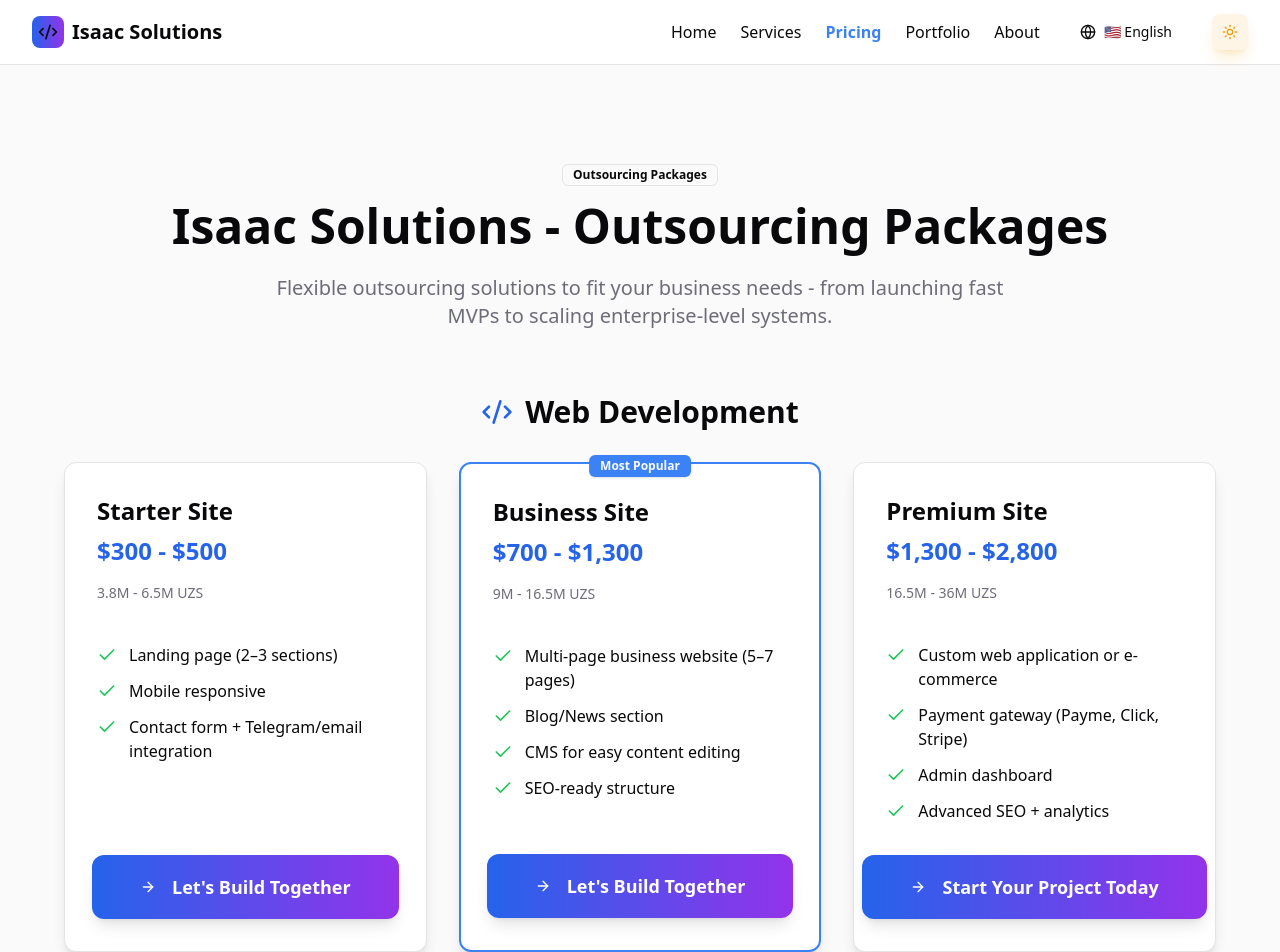
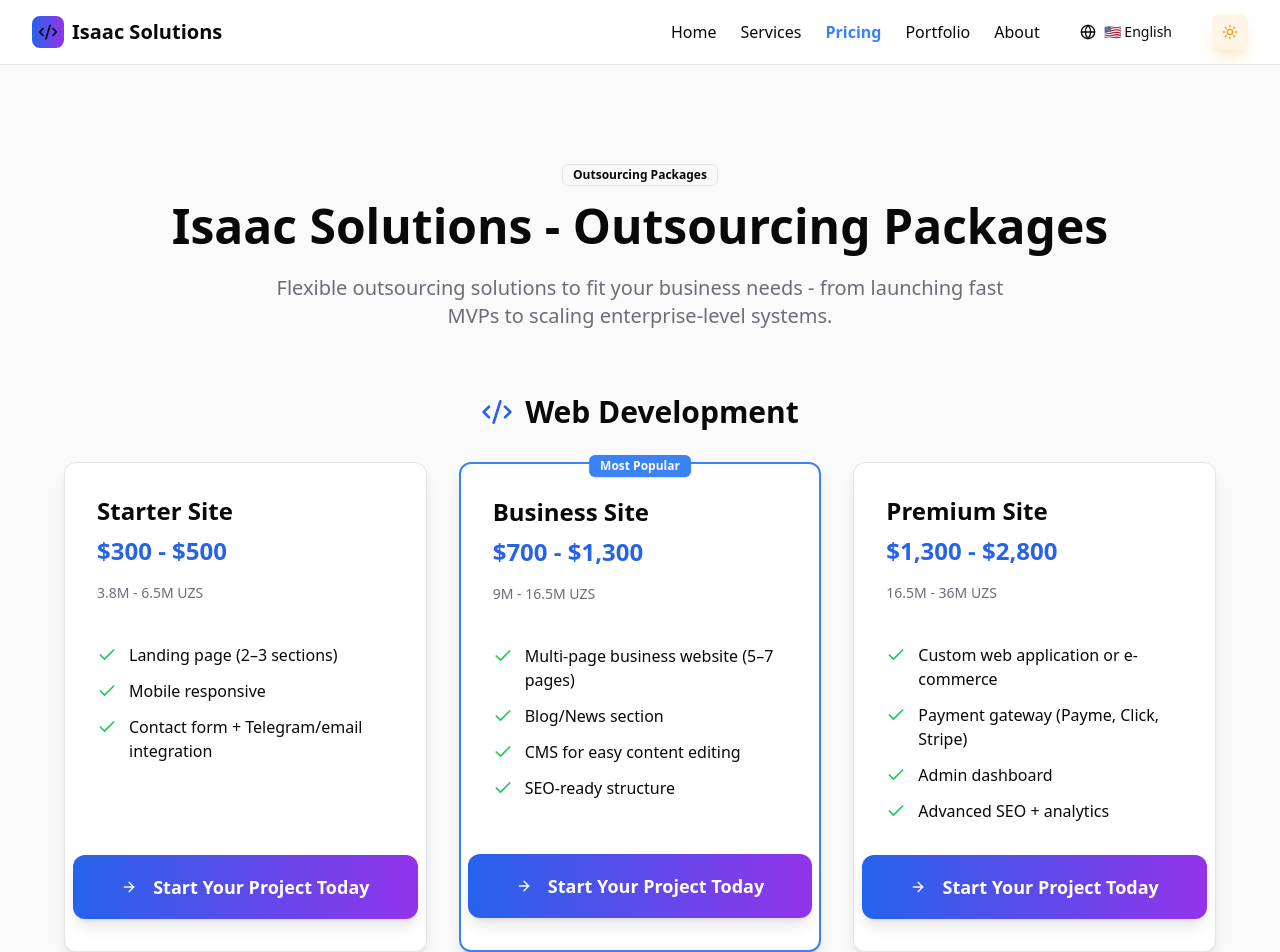
Before and after one commit to SkovanskiyS/isaac-solutions-web, a Next.js app: page /en/pricing in a window 1280 px wide. Shown: the top 952 px of the page. Built offline with nearby package versions, Linux system fonts and the light colour scheme.

Commit message:
feat: update translations and implement i18n in ClientLogos component
- Add translation support to ClientLogos component
- Update Uzbek button text to 'Loyihani boshlash'
- Fix translation usage in components

```diff
--- a/messages/en.json
+++ b/messages/en.json
@@ -455,7 +455,7 @@
       "buttons": {
         "sendMessage": "Send Message",
         "sending": "Sending...",
-        "defaultButton": "Let's Build Together"
+        "defaultButton": "Start Your Project Today"
       },
       "success": {
         "title": "Thank you, {name}!",
--- a/messages/ru.json
+++ b/messages/ru.json
@@ -199,7 +199,7 @@
       "buttons": {
         "sendMessage": "Отправить сообщение",
         "sending": "Отправка...",
-        "defaultButton": "Построим вместе"
+        "defaultButton": "Начать проект сегодня"
       },
       "success": {
         "title": "Спасибо, {name}!",
--- a/messages/uz.json
+++ b/messages/uz.json
@@ -199,7 +199,7 @@
       "buttons": {
         "sendMessage": "Xabar yuborish",
         "sending": "Yuborilmoqda...",
-        "defaultButton": "Birga quramiz"
+        "defaultButton": "Loyihani boshlash"
       },
       "success": {
         "title": "Rahmat, {name}!",
--- a/src/app/[locale]/pricing/page.tsx
+++ b/src/app/[locale]/pricing/page.tsx
@@ -56,7 +56,7 @@ export default function PricingPage() {
                 </ul>
 
                 <div className="mt-auto flex justify-center">
-                  <ContactForm buttonText={contactT('modal.buttons.defaultButton')} />
+                  <ContactForm buttonText={t('cta.buttonText')} />
                 </div>
               </Card>
 
@@ -85,7 +85,7 @@ export default function PricingPage() {
                 </ul>
 
                 <div className="mt-auto flex justify-center">
-                  <ContactForm buttonText={contactT('modal.buttons.defaultButton')} />
+                  <ContactForm buttonText={t('cta.buttonText')} />
                 </div>
               </Card>
 
--- a/src/components/ClientLogos.tsx
+++ b/src/components/ClientLogos.tsx
@@ -2,6 +2,7 @@
 
 import React, { useState } from 'react';
 import Image from 'next/image';
+import { useTranslations } from 'next-intl';
 
 interface Logo {
   id: number;
@@ -160,6 +161,8 @@ interface ClientLogosProps {
 }
 
 export default function ClientLogos({ className = "", speed = 'normal' }: ClientLogosProps) {
+  const t = useTranslations();
+
   // Animation speed mapping
   const speedClasses = {
     slow: 'animate-scroll-60s',
@@ -175,10 +178,10 @@ export default function ClientLogos({ className = "", speed = 'normal' }: Client
       {/* Section Header */}
       <div className="text-center mb-12">
         <h2 className="text-2xl md:text-3xl font-bold text-foreground mb-4">
-          Trusted by Industry Leaders
+          {t('clientLogos.title')}
         </h2>
         <p className="text-muted-foreground max-w-2xl mx-auto">
-          Join the companies that trust us with their most important projects
+          {t('clientLogos.subtitle')}
         </p>
       </div>
 
```
